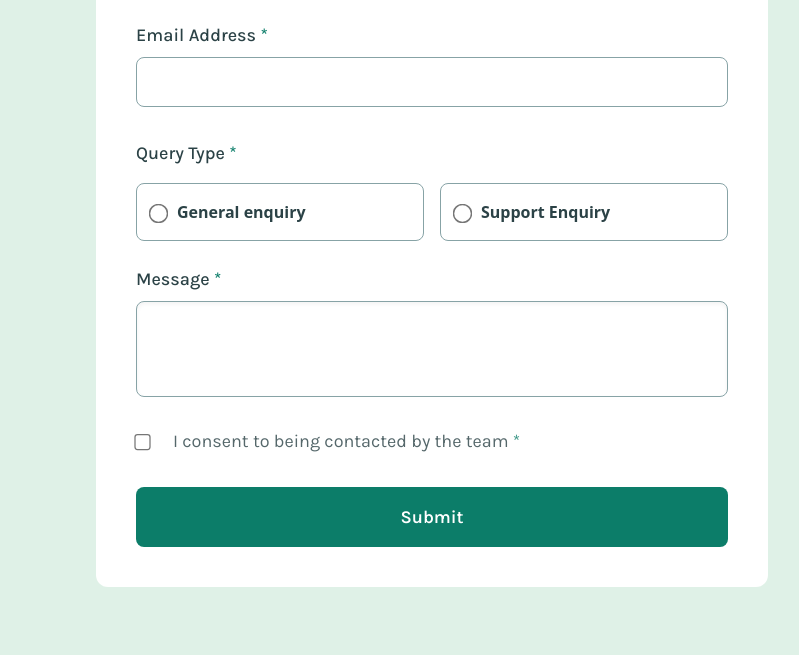
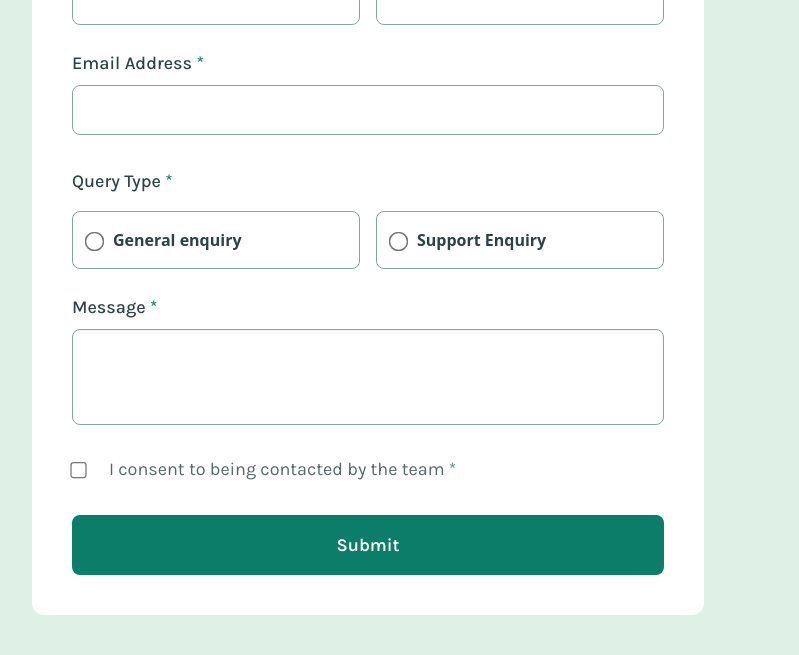
Before and after one commit to ASIM-MD-96/contact-form, a website: page index.html in a window 1280 px wide. Shown: the part 201-856 px from the top of the page, without its empty margins (208-1007 px from the left). Before the commit the page ends 800 px from the top, so only its background shows below. Drawn offline with Linux system fonts and the light colour scheme.

Commit message:
initial commit

```diff
--- a/index.html
+++ b/index.html
@@ -14,9 +14,7 @@
     <title>contact form</title>
   </head>
   <body class="bg-lightGreen">
-    <div
-      class="w-full h-screen bg-lightGreen flex justify-center items-center overflow-scroll"
-    >
+    <div class="max-w-6xl min-h-screen flex justify-center items-center p-10">
       <!-- form background -->
       <div
         class="form-fill max-w-sm flex flex-col justify-center bg-white rounded-xl md:max-w-4xl p-10"
```
Also changed, not shown: css/style.css.
